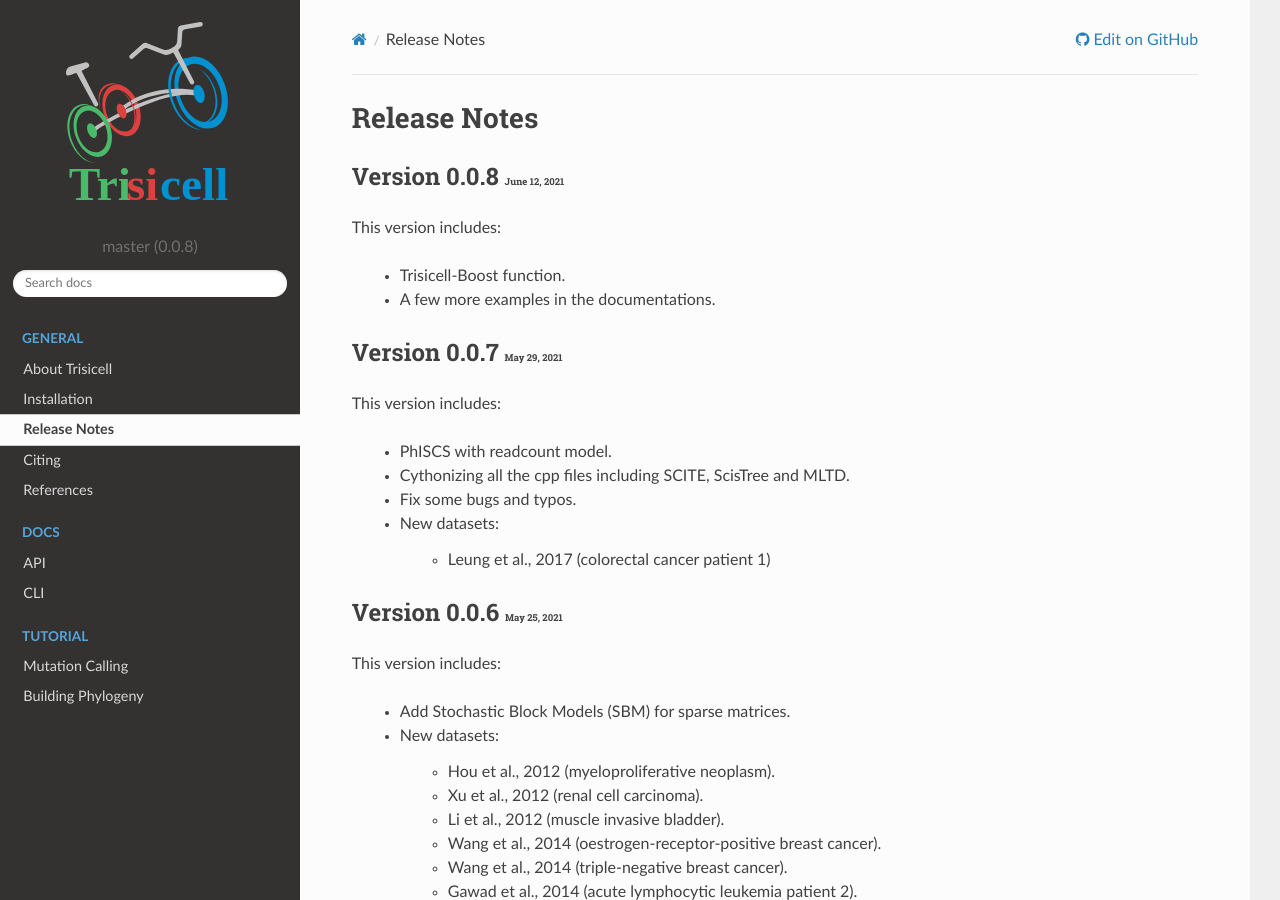
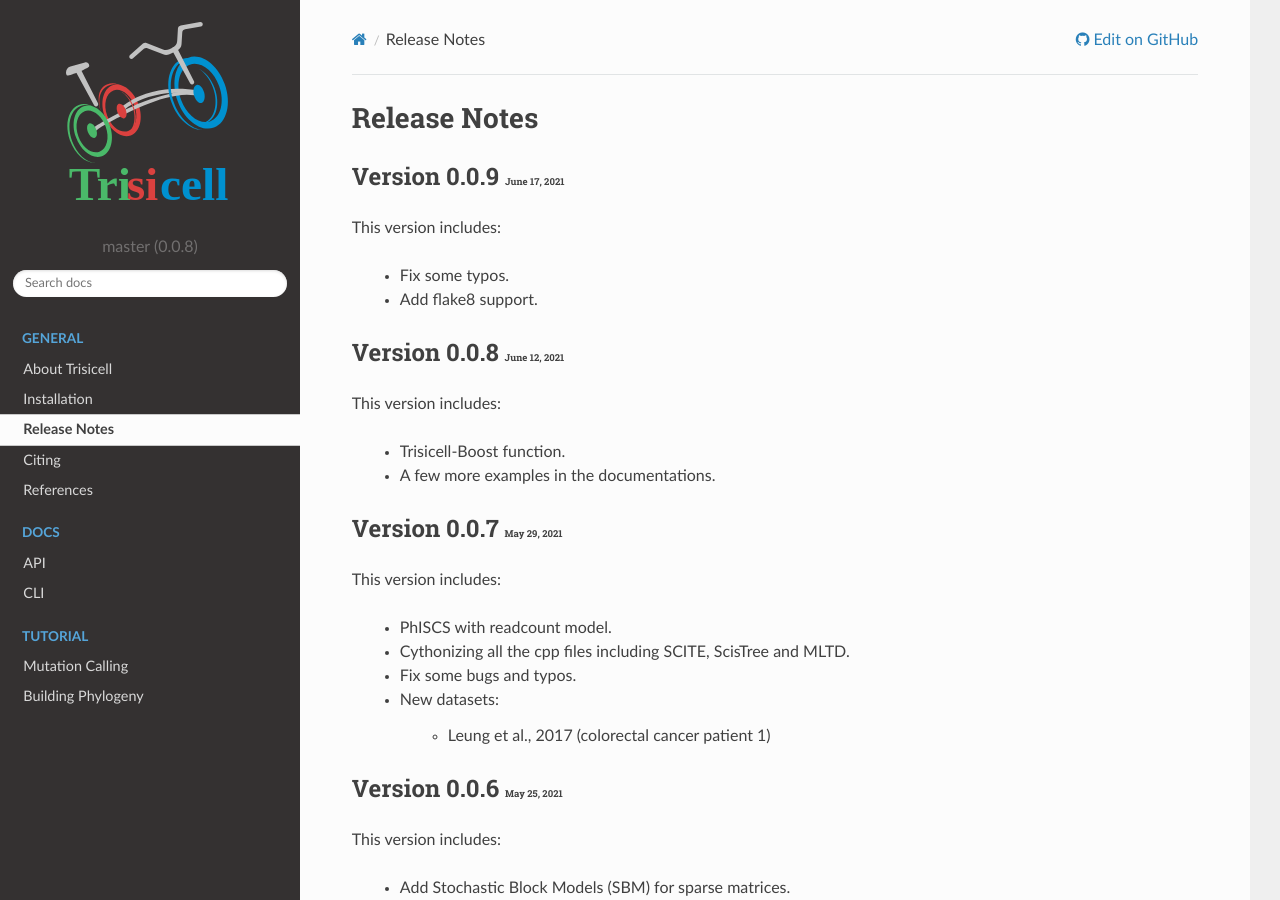
Before and after one commit to faridrashidi/trisicell, a Sphinx documentation site: the page built from docs/source/release_notes.rst, in a window 1280 px wide and 900 px high. Built offline with Sphinx 7.4.7 and the Read the Docs theme 2.0.0, drawn with Linux system fonts in a browser that asks for light colours; pages that are not in the unit, such as notebooks, are missing from menus.

Commit message:
update relaese note

```diff
--- a/docs/source/release_notes.rst
+++ b/docs/source/release_notes.rst
@@ -5,6 +5,15 @@
 
 Release Notes
 =============
+
+
+Version 0.0.9 :small:`June 17, 2021`
+-------------------------------------
+
+This version includes:
+
+    - Fix some typos.
+    - Add flake8 support.
 
 
 Version 0.0.8 :small:`June 12, 2021`
```
